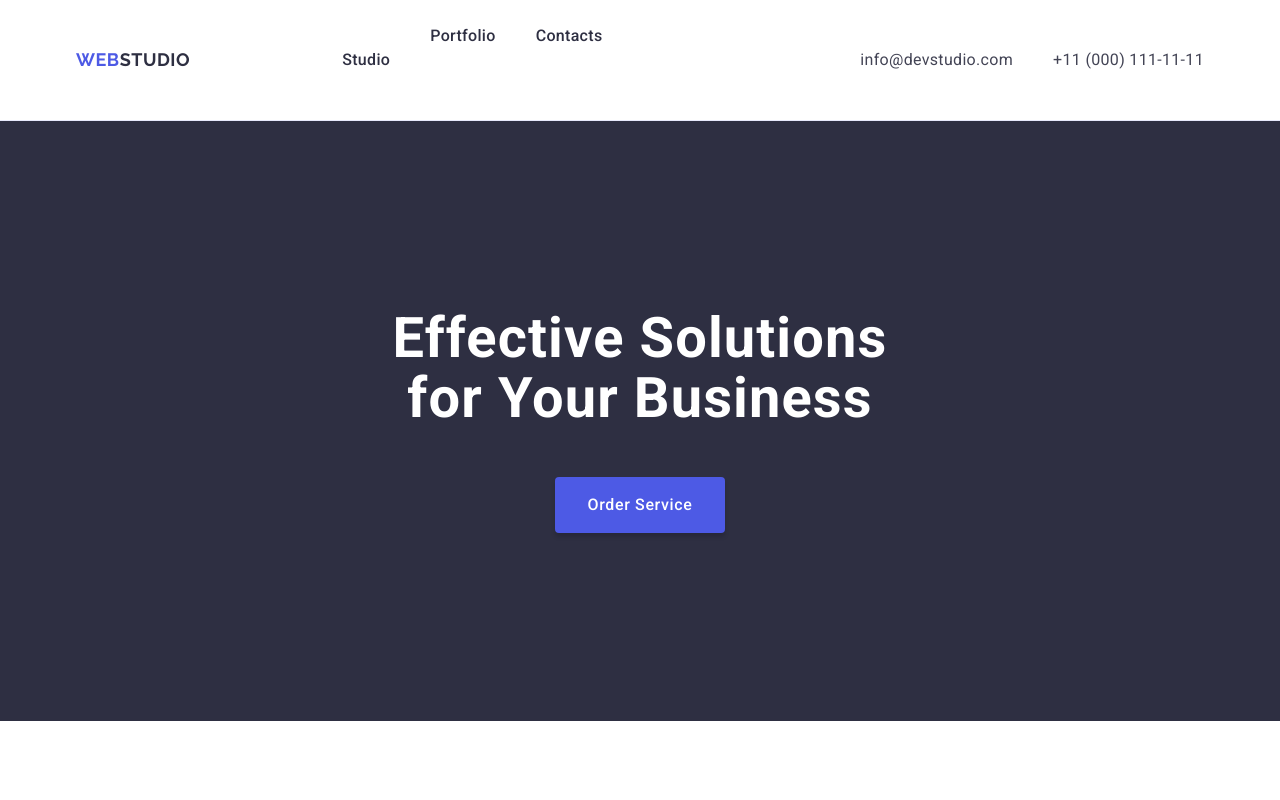
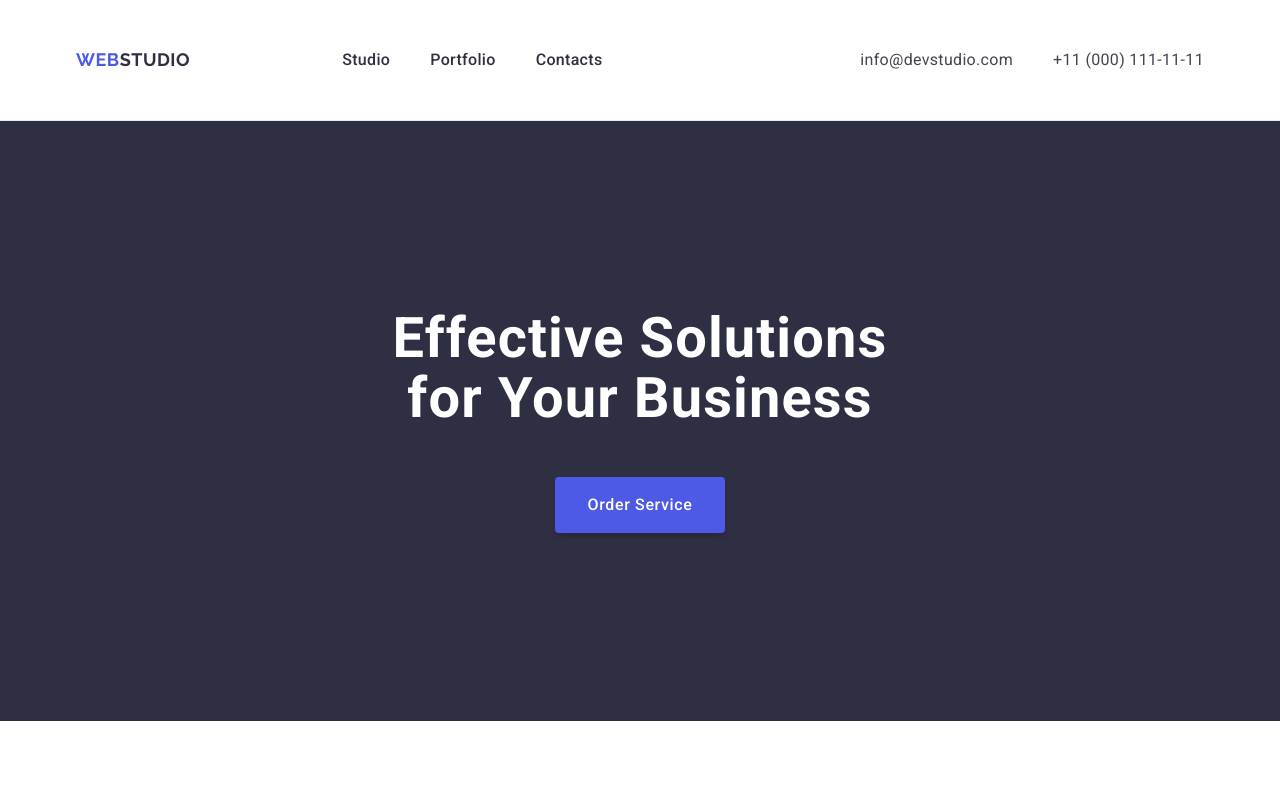
Before and after one commit to NinaKulyk/goit-markup-hw-03, a plain HTML site: page index.html in a window 1280 px wide. Shown: the top 800 px of the page. Drawn offline with nearby package versions, Linux system fonts and the light colour scheme.

Commit message:
Update index.html

```diff
--- a/index.html
+++ b/index.html
@@ -36,8 +36,12 @@
             <li class="header-nav-menu-item">
               <a class="header-nav-menu-link" href="./index.html">Studio</a>
             </li>
-            <li><a class="header-nav-menu-link" href="">Portfolio</a></li>
-            <li><a class="header-nav-menu-link" href="">Contacts</a></li>
+            <li class="header-nav-menu-item">
+              <a class="header-nav-menu-link" href="">Portfolio</a>
+            </li>
+            <li class="header-nav-menu-item">
+              <a class="header-nav-menu-link" href="">Contacts</a>
+            </li>
           </ul>
         </nav>
         <address class="header-contacts">
```
